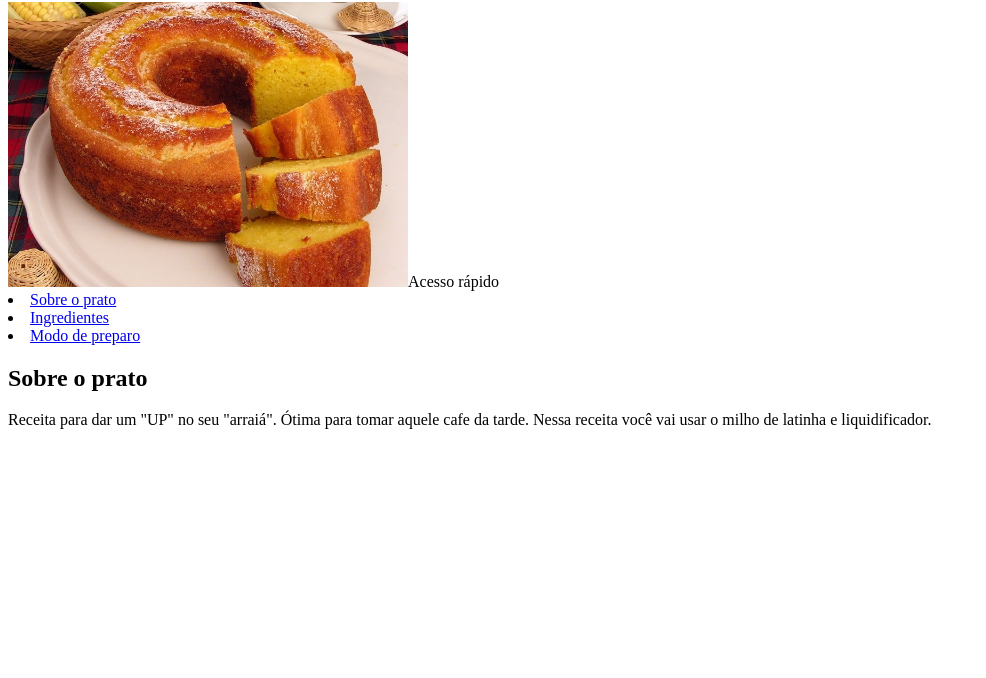
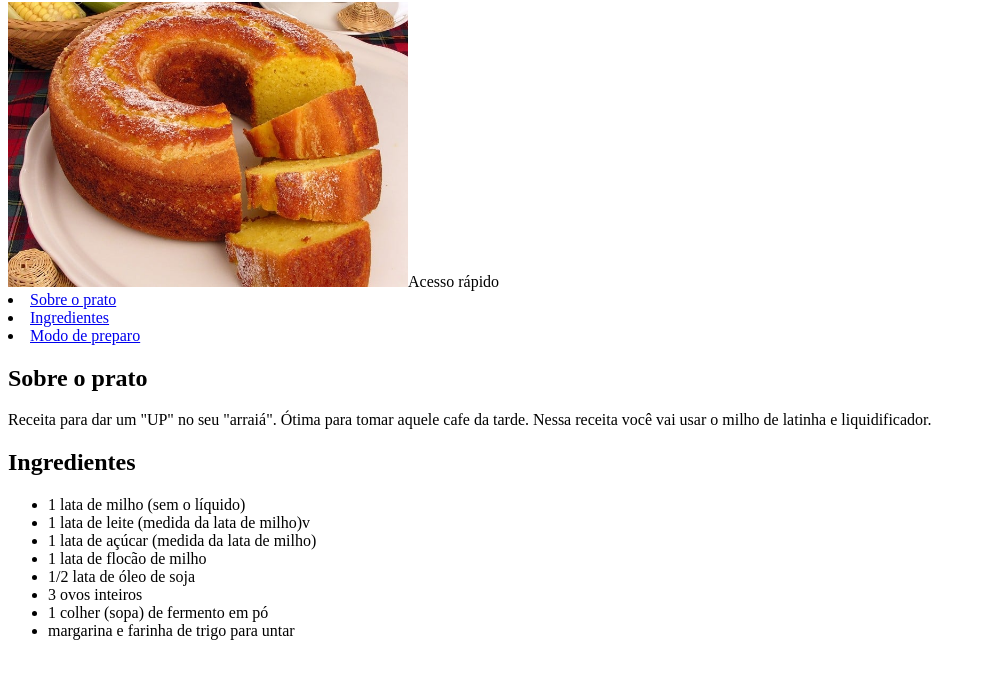
Before and after one commit to BerdayesVanessa/Exercicio_receita_CSS, a plain HTML site: page index.html in a window 1280 px wide. Shown: the part 78-756 px from the top of the page, without its empty margins (0-986 px from the left). Drawn offline with Linux system fonts and the light colour scheme.

Commit message:
ingredientes

```diff
--- a/index.html
+++ b/index.html
@@ -20,6 +20,17 @@
     <h2>Sobre o prato</h2>
         <p>Receita para dar um "UP" no seu "arraiá". Ótima para tomar aquele cafe da tarde. Nessa receita você vai usar o milho de latinha e liquidificador.</p>
 
+    <h2>Ingredientes</h2>
+    <ul>
+        <li>1 lata de milho (sem o líquido)</li>
+        <li>1 lata de leite (medida da lata de milho)v</li>
+        <li>1 lata de açúcar (medida da lata de milho)</li>
+        <li>1 lata de flocão de milho</li>
+        <li>1/2 lata de óleo de soja</li>
+        <li>3 ovos inteiros</li>
+        <li>1 colher (sopa) de fermento em pó</li>
+        <li>margarina e farinha de trigo para untar</li>
+    </ul>
 
 
 
```
